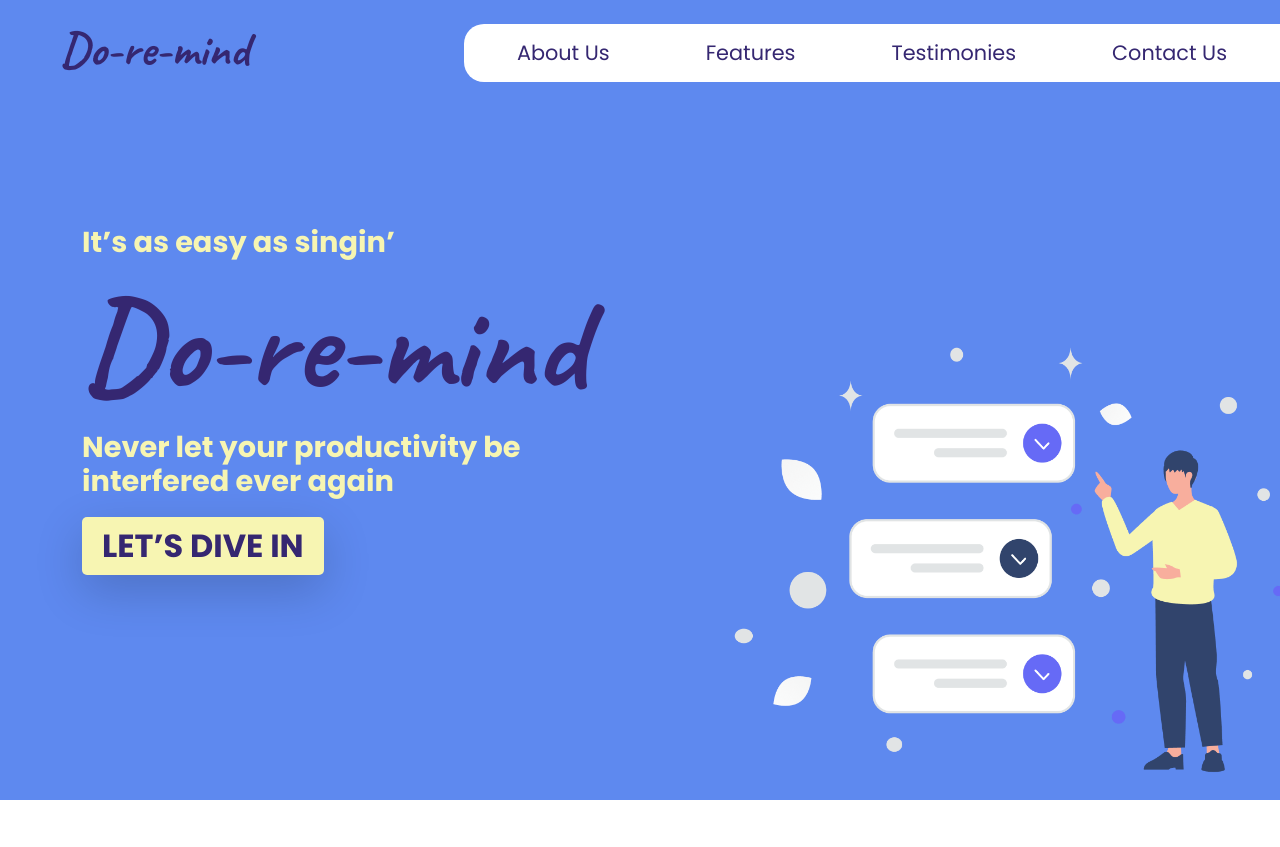
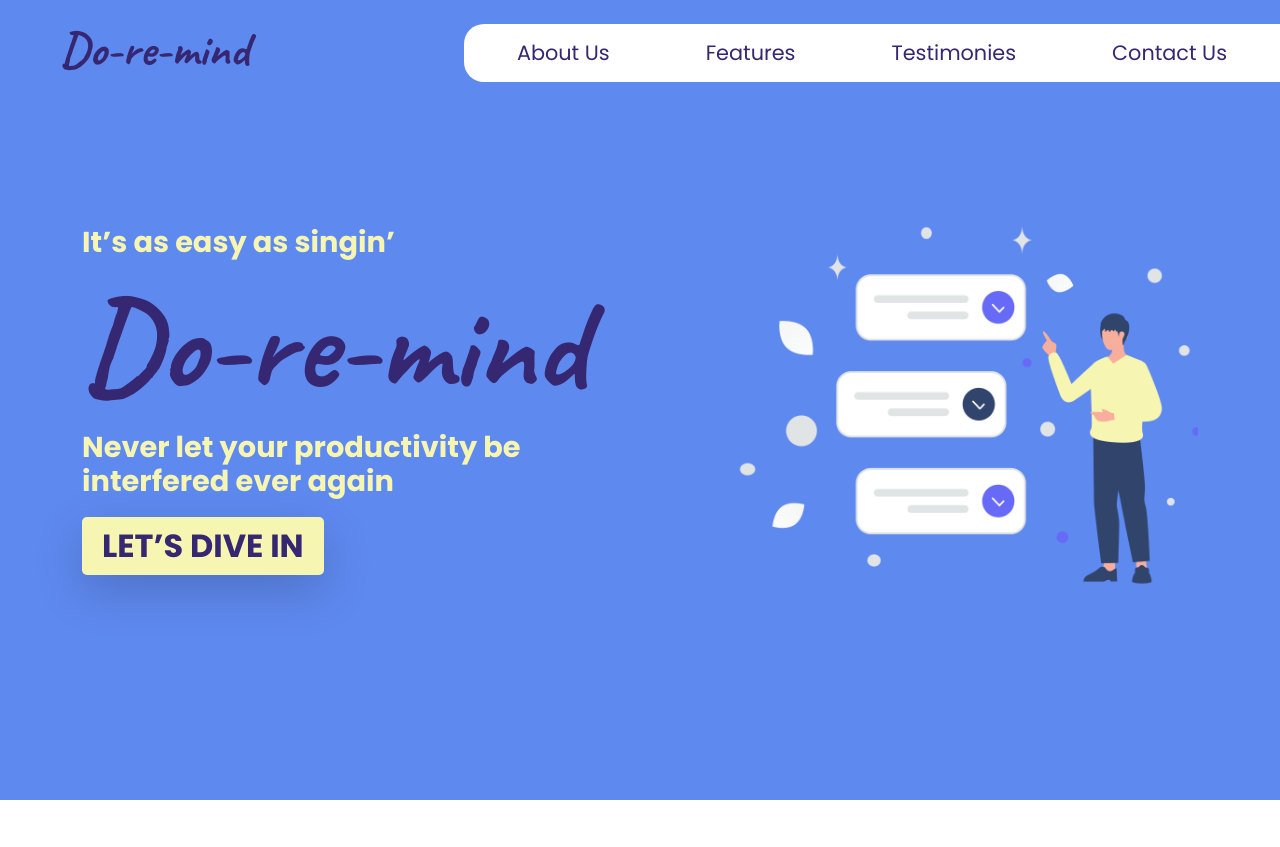
Before and after one commit to hawryyy30/Do-Re-Mind-Todo-App, a PHP site: page /index.html in a window 1280 px wide. Shown: the top 847 px of the page. Run offline with PHP 8.4, Linux system fonts and the light colour scheme; some libraries are stand-ins or nearby versions.

Commit message:
update progress

```diff
--- a/assets/css/style.css
+++ b/assets/css/style.css
@@ -95,13 +95,13 @@ svg {
 	color: #f7f5b2;
 	font-weight: bold;
 }
-.illustration {
+/* .illustration {
 	position: absolute;
 	float: right;
 	width: 650px;
 	bottom: 0;
 	right: 0;
-}
+} */
 #hero button {
 	font-family: poppins;
 	padding: 5px 20px 5px 20px;
--- a/index.html
+++ b/index.html
@@ -90,13 +90,13 @@
 							LET’S DIVE IN
 						</button>
 					</div>
-				</div>
-				<div>
-					<img
-						src="/assets/image/illustrate1.png"
-						alt=""
-						class="illustration"
-					/>
+          <div class="col-md-6 my-auto">
+            <img
+              src="/assets/image/illustrate1.png"
+              alt=""
+              class="illustration"
+            />
+				  </div>
 				</div>
 			</div>
 		</section>
```
